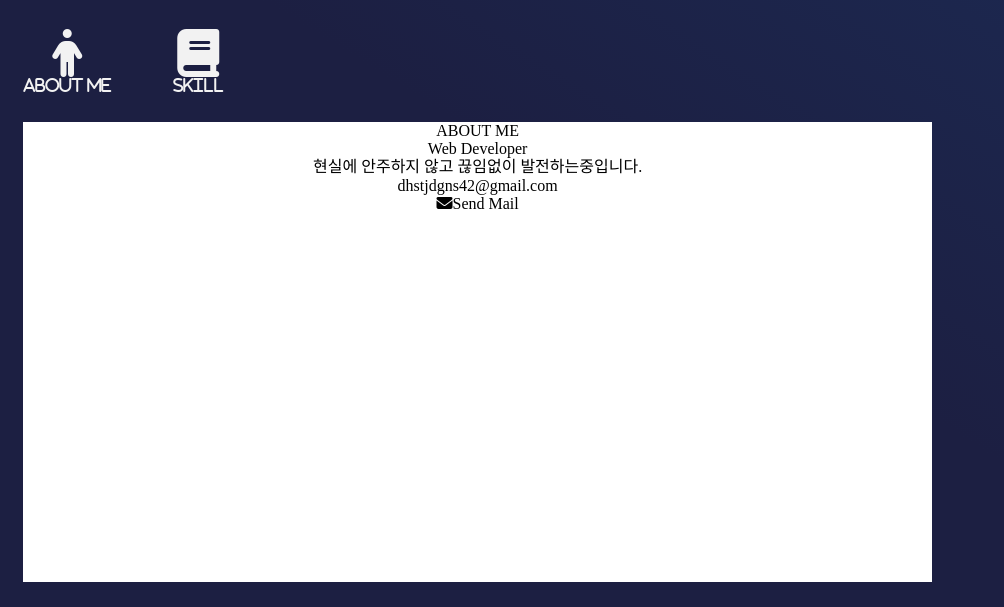
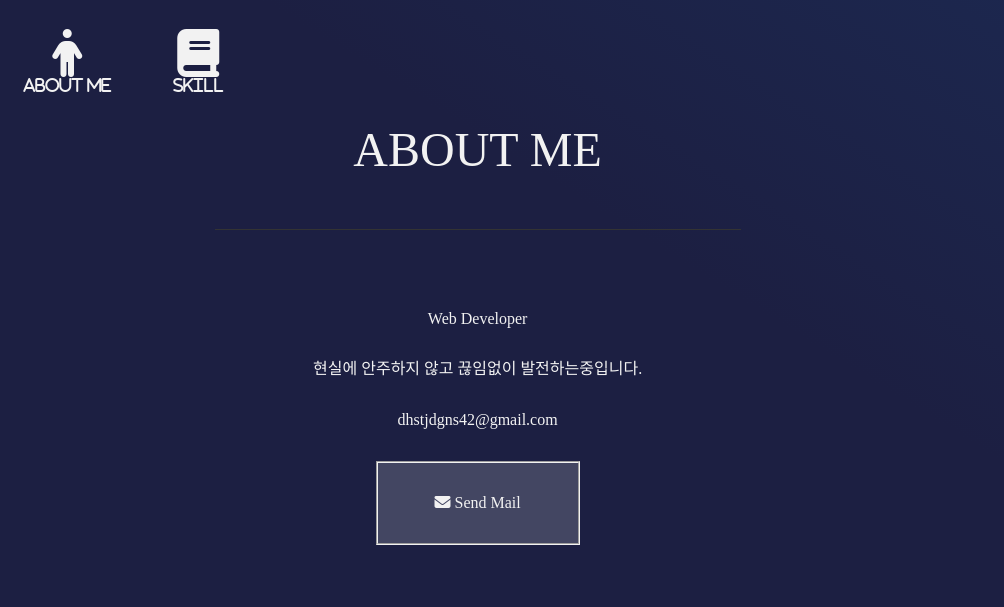
Before and after one commit to On-s/My_Website, a plain HTML site: page code/main/main.html in a window 1280 px wide. Shown: the part 880-1487 px from the top of the page, 276-1280 px from the left. Drawn offline with Linux system fonts and the light colour scheme.

Commit message:
인포그래피 수정

```diff
--- a/code/main/css/infographics.css
+++ b/code/main/css/infographics.css
@@ -41,15 +41,41 @@
   position: absolute;
   width: 100%;
   height: 80%;
-  background-color: #fff;
 }
 
 .about_con {
   display: block;
 }
+.about_con dt,.about_con dl {
+  color: #f2f2f2;
+}
+.about_con dt {
+  font-size: 3rem;
+
+}
+.about_con hr {
+  display: block;
+  width: 60%;
+  height: 2.25rem;
+  margin: auto;
+  margin-bottom: 3rem;
+}
+.about_con dd {
+  padding: 1rem;
+}
 
 .skill_con {
   display: none;
+}
+
+
+.email_link a{
+  display: block;
+  margin: auto;
+  width: 12.5rem; height: 5rem;
+  line-height: 5rem;
+  border: 2px groove #f2f2f2;
+  background-color:rgba(225,225,225,0.2);
 }
 
 .skills {
@@ -58,6 +84,9 @@
   display: grid;
   grid-template-columns: repeat(4, 1fr);
   grid-template-rows: repeat(6, 1fr);
+}
+.skills div {
+  color: #f2f2f2;
 }
 
 .html {
@@ -74,6 +103,7 @@
 
 .jq {
   background-image: url('../../../res/icon/Logo/JQuery-Logo.svg');
+  background-color: rgba(255,255,255,0.8);
 }
 
 .ai {
--- a/code/main/main.html
+++ b/code/main/main.html
@@ -53,36 +53,37 @@
           <div class="about_con">
             <dl>
               <dt>ABOUT ME</dt>
+              <dd><hr/></dd>
               <dd>Web Developer</dd>
               <dd>현실에 안주하지 않고 끊임없이 발전하는중입니다.</dd>
               <dd>dhstjdgns42@gmail.com</dd>
-              <dd><a href="mailto:dhstjdgns42@gmail.com"><i class="fas fa-envelope"></i>Send Mail</a></dd>
+              <dd class="email_link"><a href="mailto:dhstjdgns42@gmail.com"><i class="fas fa-envelope"></i>    Send Mail</a></dd>
             </dl>
           </div>
           <div class="skill_con">
             <div class="skills">
               <div>HTML 5</div>
-              <div></div>
+              <div>웹페이지 구조 제작</div>
               <div class="logo_img html"></div>
               <div class="bar_con"><progress class="progressTag" value="0" max="100"></progress></div>
               <div>CSS3</div>
-              <div></div>
+              <div>웹페이지 디자인 및 애니메이션</div>
               <div class="logo_img css"></div>
               <div class="bar_con"><progress class="progressTag" value="0" max="100"></progress></div>
               <div>JavaScript</div>
-              <div></div>
+              <div>웹페이지 기능구현 및 컨트롤</div>
               <div class="logo_img js"></div>
               <div class="bar_con"><progress class="progressTag" value="0" max="100"></progress></div>
               <div>jQuery</div>
-              <div></div>
+              <div>웹페이지 기능구현 및 컨트롤</div>
               <div class="logo_img jq"></div>
               <div class="bar_con"><progress class="progressTag" value="0" max="100"></progress></div>
               <div>Illustrator</div>
-              <div></div>
+              <div>아이콘 및 레이아웃 제작</div>
               <div class="logo_img ai"></div>
               <div class="bar_con"><progress class="progressTag" value="0" max="100"></progress></div>
               <div>PhotoShop</div>
-              <div></div>
+              <div>이미지편집 및 수정</div>
               <div class="logo_img ps"></div>
               <div class="bar_con"><progress class="progressTag" value="0" max="100"></progress></div>
             </div>
```
